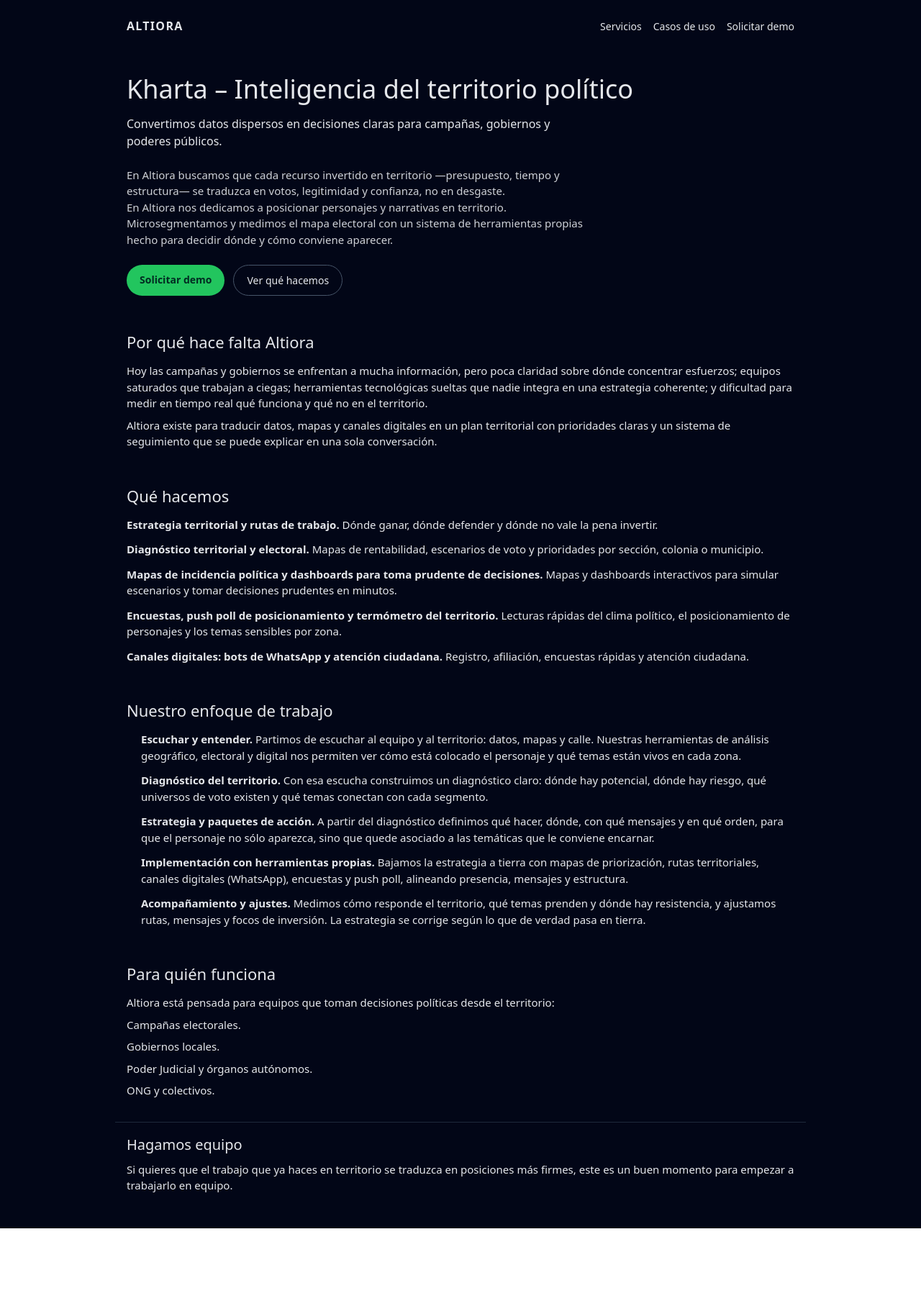
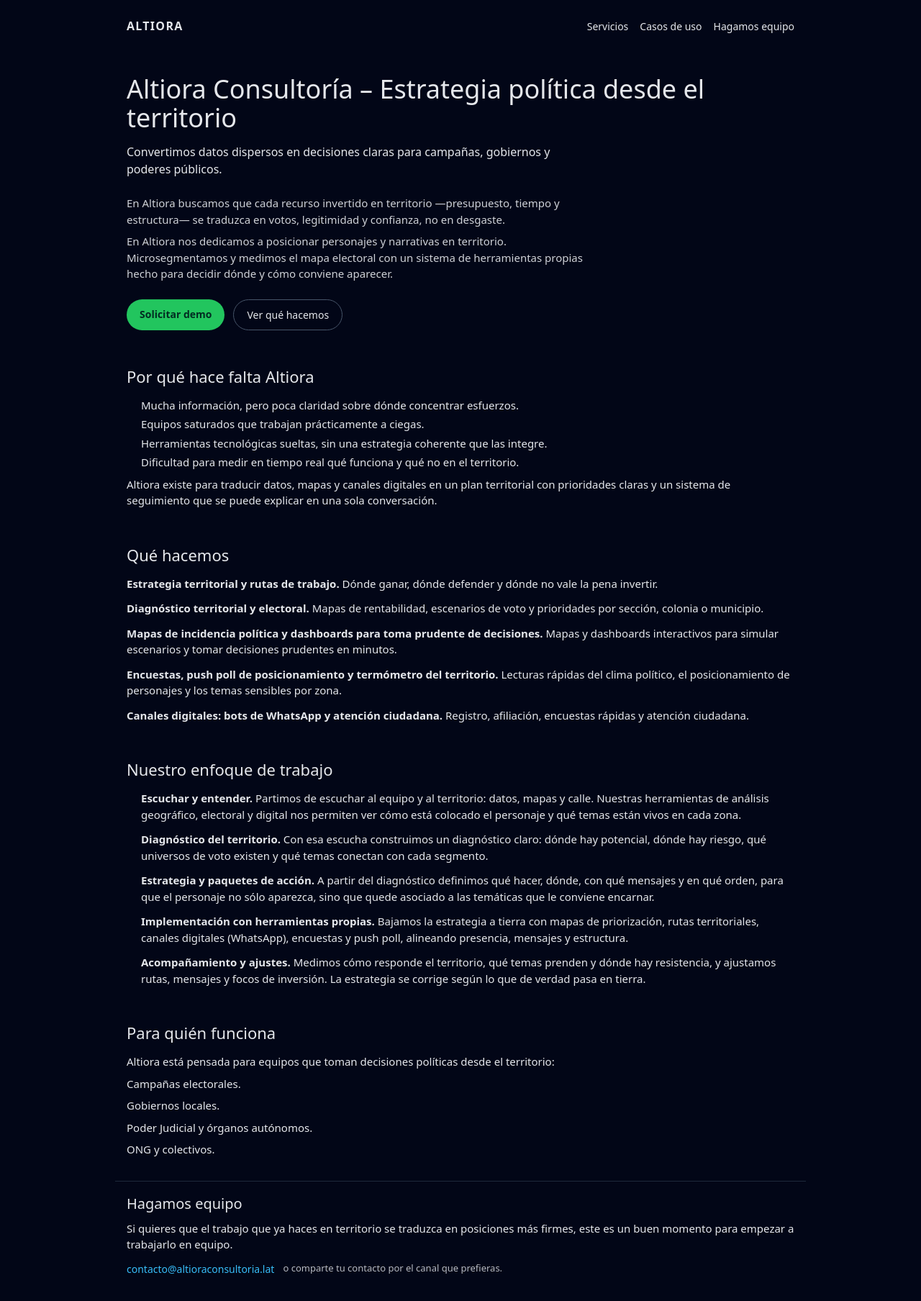
Before and after one commit to alanavenarias-code/altiora-site, a Next.js app: page / in a window 1280 px wide. Shown: the top 1808 px of the page at 72% size. Before the commit the page ends 1707 px from the top, so only its background shows below. Built offline with nearby package versions, Linux system fonts and the light colour scheme.

Commit message:
Update page.tsx
Alineación de cambios menores en landing

```diff
--- a/app/page.tsx
+++ b/app/page.tsx
@@ -29,7 +29,7 @@
             Casos de uso
           </a>
           <a href="#contacto" style={{ textDecoration: "none", color: "#e5e7eb" }}>
-            Solicitar demo
+            Hagamos equipo
           </a>
         </nav>
       </header>
@@ -51,12 +51,12 @@
               marginBottom: "16px",
             }}
           >
-            Kharta – Inteligencia del territorio político
+            Altiora Consultoría – Estrategia política desde el territorio
           </h1>
           <p style={{ fontSize: "16px", maxWidth: "640px", marginBottom: "24px" }}>
             Convertimos datos dispersos en decisiones claras para campañas, gobiernos y poderes públicos.
           </p>
-          <p style={{ fontSize: "15px", maxWidth: "640px", opacity: 0.9 }}>
+          <p style={{ fontSize: "15px", maxWidth: "640px", opacity: 0.9, marginBottom: "8px" }}>
             En Altiora buscamos que cada recurso invertido en territorio —presupuesto, tiempo y estructura— se traduzca en votos, legitimidad y confianza, no en desgaste.
           </p>
           <p style={{ fontSize: "15px", maxWidth: "640px", opacity: 0.9 }}>
@@ -105,9 +105,20 @@
         }}
       >
         <h2 style={{ fontSize: "22px", marginBottom: "12px" }}>Por qué hace falta Altiora</h2>
-        <p style={{ marginBottom: "8px" }}>
-          Hoy las campañas y gobiernos se enfrentan a mucha información, pero poca claridad sobre dónde concentrar esfuerzos; equipos saturados que trabajan a ciegas; herramientas tecnológicas sueltas que nadie integra en una estrategia coherente; y dificultad para medir en tiempo real qué funciona y qué no en el territorio.
-        </p>
+        <ul
+          style={{
+            fontSize: "15px",
+            marginBottom: "8px",
+            display: "grid",
+            gap: "4px",
+            paddingLeft: "20px",
+          }}
+        >
+          <li>Mucha información, pero poca claridad sobre dónde concentrar esfuerzos.</li>
+          <li>Equipos saturados que trabajan prácticamente a ciegas.</li>
+          <li>Herramientas tecnológicas sueltas, sin una estrategia coherente que las integre.</li>
+          <li>Dificultad para medir en tiempo real qué funciona y qué no en el territorio.</li>
+        </ul>
         <p>
           Altiora existe para traducir datos, mapas y canales digitales en un plan territorial con prioridades claras y un sistema de seguimiento que se puede explicar en una sola conversación.
         </p>
@@ -210,9 +221,27 @@
         }}
       >
         <h2 style={{ fontSize: "20px", marginBottom: "8px" }}>Hagamos equipo</h2>
-        <p>
+        <p style={{ marginBottom: "12px" }}>
           Si quieres que el trabajo que ya haces en territorio se traduzca en posiciones más firmes, este es un buen momento para empezar a trabajarlo en equipo.
         </p>
+        <div
+          style={{
+            display: "flex",
+            flexWrap: "wrap",
+            gap: "12px",
+            alignItems: "center",
+          }}
+        >
+          <a
+            href="mailto:contacto@altioraconsultoria.lat"
+            style={{ fontSize: "14px", color: "#38bdf8", textDecoration: "none" }}
+          >
+            contacto@altioraconsultoria.lat
+          </a>
+          <span style={{ fontSize: "13px", opacity: 0.8 }}>
+            o comparte tu contacto por el canal que prefieras.
+          </span>
+        </div>
       </section>
     </main>
   );
```
